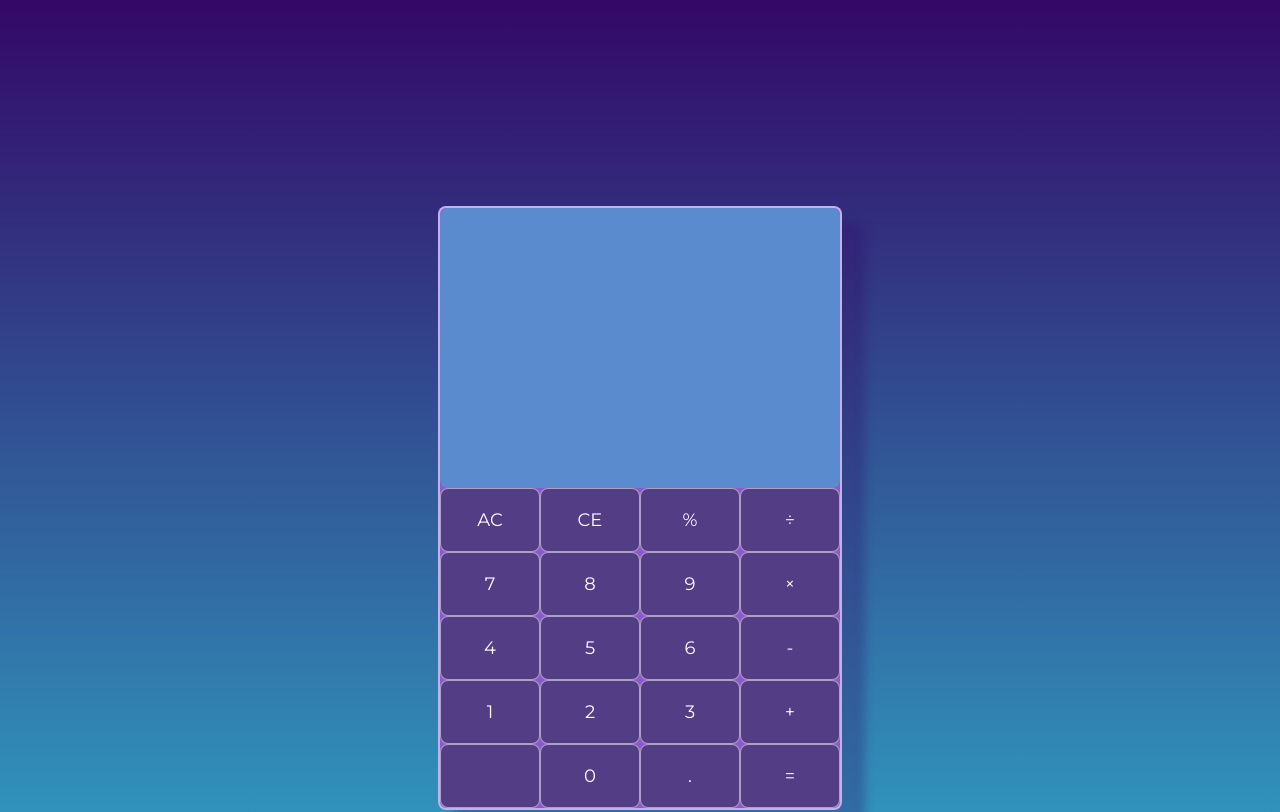
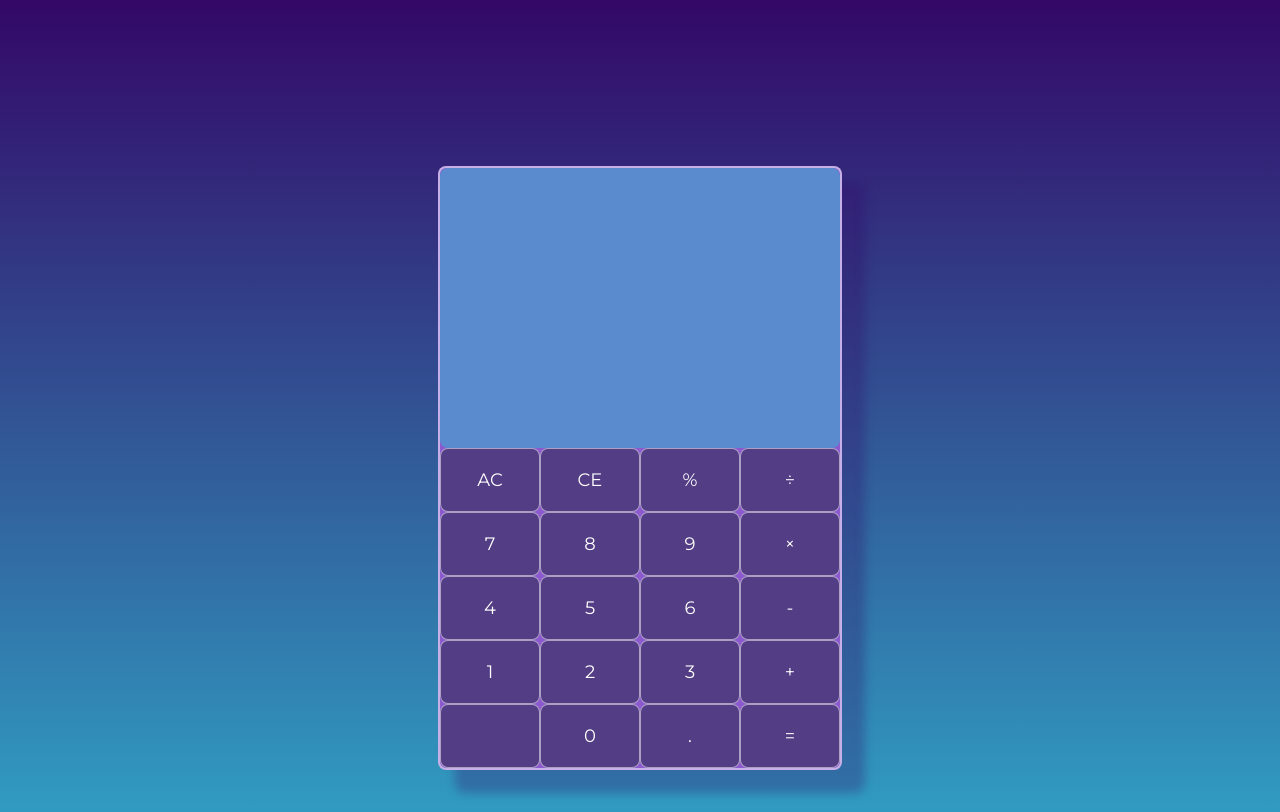
Before and after one commit to 47018rohit/calculator, a plain HTML site: page index.html in a window 1280 px wide. Shown: the top 812 px of the page. Drawn offline with Linux system fonts and the light colour scheme.

Commit message:
minor change

```diff
--- a/style.css
+++ b/style.css
@@ -2,8 +2,8 @@
 body{
     background-image: linear-gradient(to top, #30b5d0 0%, #330867 100%);
     background-repeat: no-repeat;
-    height: 1000px;
-    overflow: hidden;
+    height: 940px;
+
 }
 body, #screen{
     display: flex;
@@ -14,7 +14,7 @@ body, #screen{
 }
 
 #device{
-    margin-top: 0px;
+    margin-top: -20px;
     display: flex;
     flex-direction: column;
     width: 400px;height: 600px;
```
